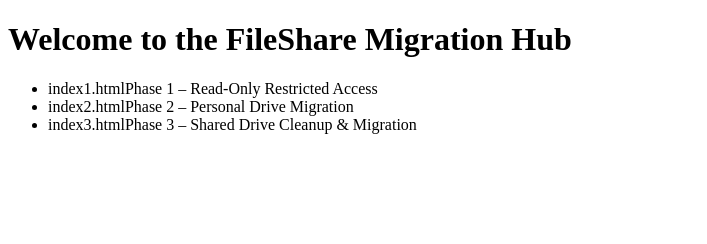
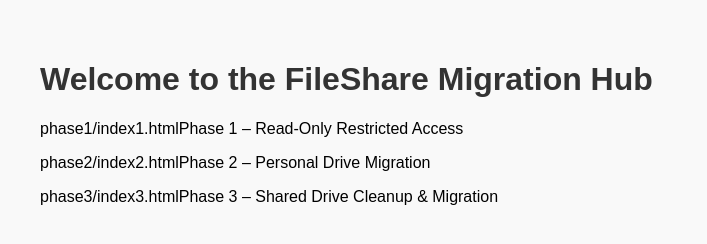
Before and after one commit to kdestro/SSC_FileShare, a plain HTML site: page index.html in a window 1280 px wide. Shown: the whole page, without its empty margins (0-707 px from the left). Drawn offline with Linux system fonts and the light colour scheme.

Commit message:
Update index.html

```diff
--- a/index.html
+++ b/index.html
@@ -1,14 +1,40 @@
 <!DOCTYPE html>
-<html>
+<html lang="en">
 <head>
+  <meta charset="UTF-8">
   <title>FileShare Migration Hub</title>
+  <style>
+    body {
+      font-family: Arial, sans-serif;
+      padding: 2em;
+      background-color: #f9f9f9;
+    }
+    h1 {
+      color: #333;
+    }
+    ul {
+      list-style-type: none;
+      padding: 0;
+    }
+    li {
+      margin: 1em 0;
+    }
+    a {
+      text-decoration: none;
+      color: #0077cc;
+      font-weight: bold;
+    }
+    a:hover {
+      text-decoration: underline;
+    }
+  </style>
 </head>
 <body>
   <h1>Welcome to the FileShare Migration Hub</h1>
   <ul>
-    <li>index1.htmlPhase 1 – Read-Only Restricted Access</a></li>
-    <li>index2.htmlPhase 2 – Personal Drive Migration</a></li>
-    <li>index3.htmlPhase 3 – Shared Drive Cleanup & Migration</a></li>
+    <li>phase1/index1.htmlPhase 1 – Read-Only Restricted Access</a></li>
+    <li>phase2/index2.htmlPhase 2 – Personal Drive Migration</a></li>
+    <li>phase3/index3.htmlPhase 3 – Shared Drive Cleanup & Migration</a></li>
   </ul>
 </body>
 </html>
```
